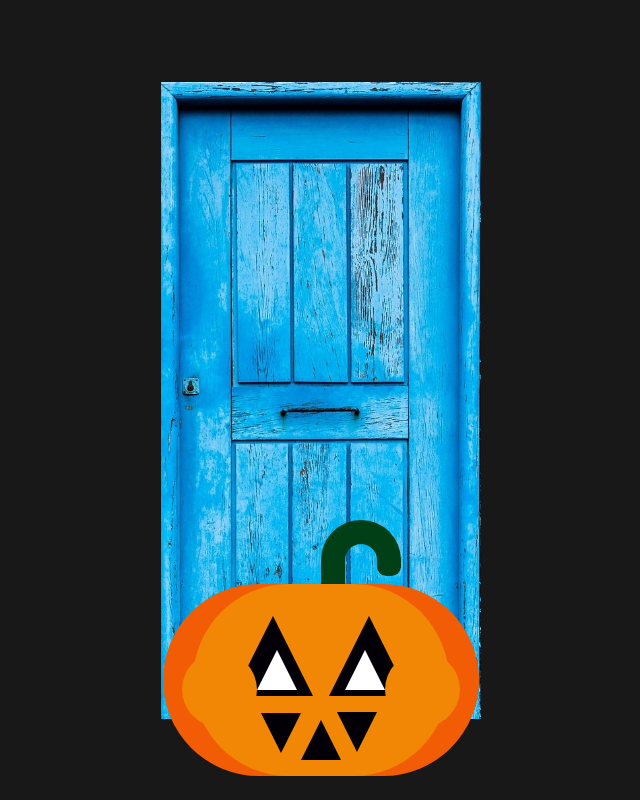
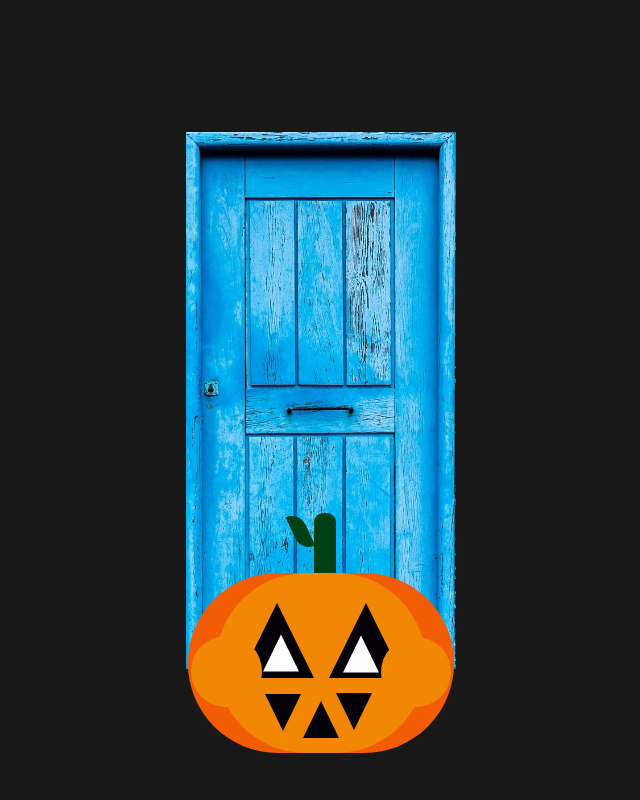
Before and after one commit to chrobles9/HalloweenCodepenWK1, a plain HTML site: page index.html in a window 1280 px wide. Shown: the whole page, without its empty margins (319-959 px from the left). Drawn offline with Linux system fonts and the light colour scheme.

Commit message:
Pumpkin stem styles updated.

```diff
--- a/styles.css
+++ b/styles.css
@@ -1,20 +1,19 @@
-/* *{
-  border: 1px red solid;
-} */
 :root {
   --canvas-Background: #181818;
   --black: #020006;
   --yellow: #ffd239;
   --orange: #f28705;
   --orange-shadow: #f25c05;
-
   --orange-border: #d93d04;
-
   --red-orange: #fc4235;
   --white: #ffffff;
   --green: #014017;
-  --font-size: 10px;
+  --font-size: 15px;
 }
+
+/* *{
+  border: 1px red solid;
+} */
 
 body {
   background-color: var(--canvas-Background);
@@ -23,40 +22,28 @@ body {
   margin: 0 auto;
   place-items: center center;
 }
-
 /********** Door *********/
 .door {
-  /* font-size: var(--font-size); */
+  font-size: var(--font-size);
   position: relative;
   display: flex;
   align-items: flex-end;
+  padding: 2em 2em 0 2em;
   width: max-content;
-  padding: 2em 2em 0 2em;
   height: 45em;
   z-index: 0;
+
   background-image: url("door.jpg");
   background-position: center;
   background-size: contain;
   background-repeat: no-repeat;
-  /* Pumpkin Shadow */
-  /* &::after {
-      content: "";
-      position: absolute;
-      width: 70%;
-      height: 0.8em;
-      left: 3.3em;
-      border-radius: 0.5em;
-      background-color: var(--black);
-      z-index: 2;
-    } */
 }
-
 /********* Pumpkin Container  *********/
 .pumpkinSize {
+  z-index: 1;
   position: relative;
-  width: 16em;
+  width: 14em;
   height: 12em;
-  z-index: 1;
 }
 /* Pumpkin body shape  */
 .pumpkinBody {
@@ -67,7 +54,7 @@ body {
   height: inherit;
   background-color: var(--orange);
   border-radius: 13.875em;
-  /* border: 3px solid var(--orange-border); */
+  /* Sides of pumpkin in shadow  */
   box-shadow: -1.875em 0 var(--orange-shadow), 1.875em 0 var(--orange-shadow);
 }
 /********* Pumpkin Eyes *********/
@@ -85,9 +72,10 @@ body {
   &::before {
     content: "";
     position: absolute;
+    transform: translateY(-15%);
     top: 2.5em;
     right: -1.5em;
-    transform: translateY(-15%);
+
     width: 0;
     height: 0;
     border-left: 1.25em solid transparent;
@@ -100,6 +88,7 @@ body {
     position: absolute;
     top: 2.25em;
     right: 1em;
+
     width: 4.6875em;
     height: 4.6875em;
     border-radius: 50%;
@@ -115,82 +104,78 @@ body {
 
 /********* Pumpkin Stem  *********/
 .pumpkinStem {
-  /* Stem Curved portion  */
+  background-color: var(--green);
   position: absolute;
-  top: -4em;
-  left: 8em;
-  width: 5em;
+  top: -3em;
+  right: 6em;
+
+  width: 1.5em;
   height: 3em;
-  border-radius: 4em 4em 0 0;
-  color: var(--green);
-  border: 1.5em solid;
-  border-bottom: 0;
-  box-sizing: border-box;
   /* Stem Tip End  */
   &::before {
     content: "";
+    background-color: var(--green);
     position: absolute;
-    bottom: -0.5em;
-    right: -1.5em;
+    bottom: 2.5em;
+    right: 0em;
+
     width: 1.5em;
     height: 1.5em;
     border-radius: 40%;
-    background-color: currentColor;
   }
-  /* Stem straight section  */
-  &::after {
-    content: "";
-    position: absolute;
-    width: 1.5em;
-    height: 3em;
-    right: 2em;
-    top: 1em;
-    background-color: currentColor;
-  }
+}
+
+.pumpkinLeaf {
+  background-color: var(--green);
+  z-index: 13;
+  transform: rotate(155deg);
+  position: absolute;
+  top: -4em;
+  left: 5.1em;
+
+  width: 1em;
+  height: 2.5em;
+  border-radius: 0 1em;
 }
 
 /********** Pumpkin Mouth  **********/
 .pumpkinMouth {
+  position: absolute;
+  bottom: 1em;
+  display: flex;
+  justify-content: space-between;
+  align-items: center;
   /* Center Triangle  */
   width: 0;
   height: 0;
   border-left: 1.25em solid transparent;
   border-right: 1.25em solid transparent;
   border-bottom: 2.5em solid var(--black);
+}
+.teethRight {
+  position: absolute;
+  z-index: 15;
+  top: -0.5em;
+  left: 1em;
+  display: flex;
+  justify-content: center;
 
-  bottom: 1em;
-  display: flex;
-  justify-content: space-between;
-  align-items: center;
-  position: absolute;
-  overflow: visible;
-}
-
-.teethRight {
   width: 0;
   height: 0;
   border-left: 1.25em solid transparent;
   border-right: 1.25em solid transparent;
   border-top: 2.5em solid var(--black);
+}
+.teethLeft {
+  position: relative;
   display: flex;
   justify-content: center;
-  position: absolute;
-  z-index: 15;
+  top: 0.8em;
+  left: -3.75em;
 
-  top: -0.5em;
-  left: 1em;
-}
-.teethLeft {
   width: 0;
   height: 0;
   border-left: 1.25em solid transparent;
   border-right: 1.25em solid transparent;
   border-top: 2.5em solid var(--black);
-
-  top: 0.8em;
-  left: -3.75em;
-
-  display: flex;
-  justify-content: center;
-  position: relative;
 }
```
Also changed, not shown: index.html (+0 -5 lines).
